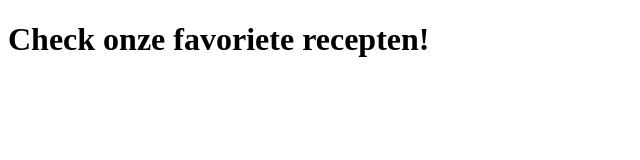
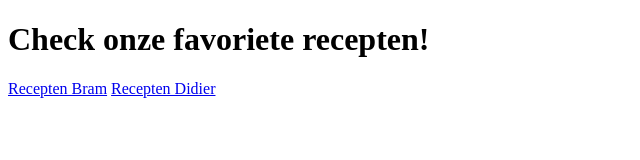
Before and after one commit to Bram-Anhinga/Webtech2_Lab1, a plain HTML site: page index.html in a window 1280 px wide. Shown: the whole page, without its empty margins (0-640 px from the left). Drawn offline with Linux system fonts and the light colour scheme.

Commit message:
next try

```diff
--- a/index.html
+++ b/index.html
@@ -7,8 +7,8 @@
 <body>
 
    <h1>Check onze favoriete recepten!</h1>
-   <a href="bram.html"></a>
-   <a href="recepten_didi.html"></a>
+   <a href="bram.html">Recepten Bram</a>
+   <a href="recepten_didi.html">Recepten Didier</a>
 
 </body>
 </html>
```
